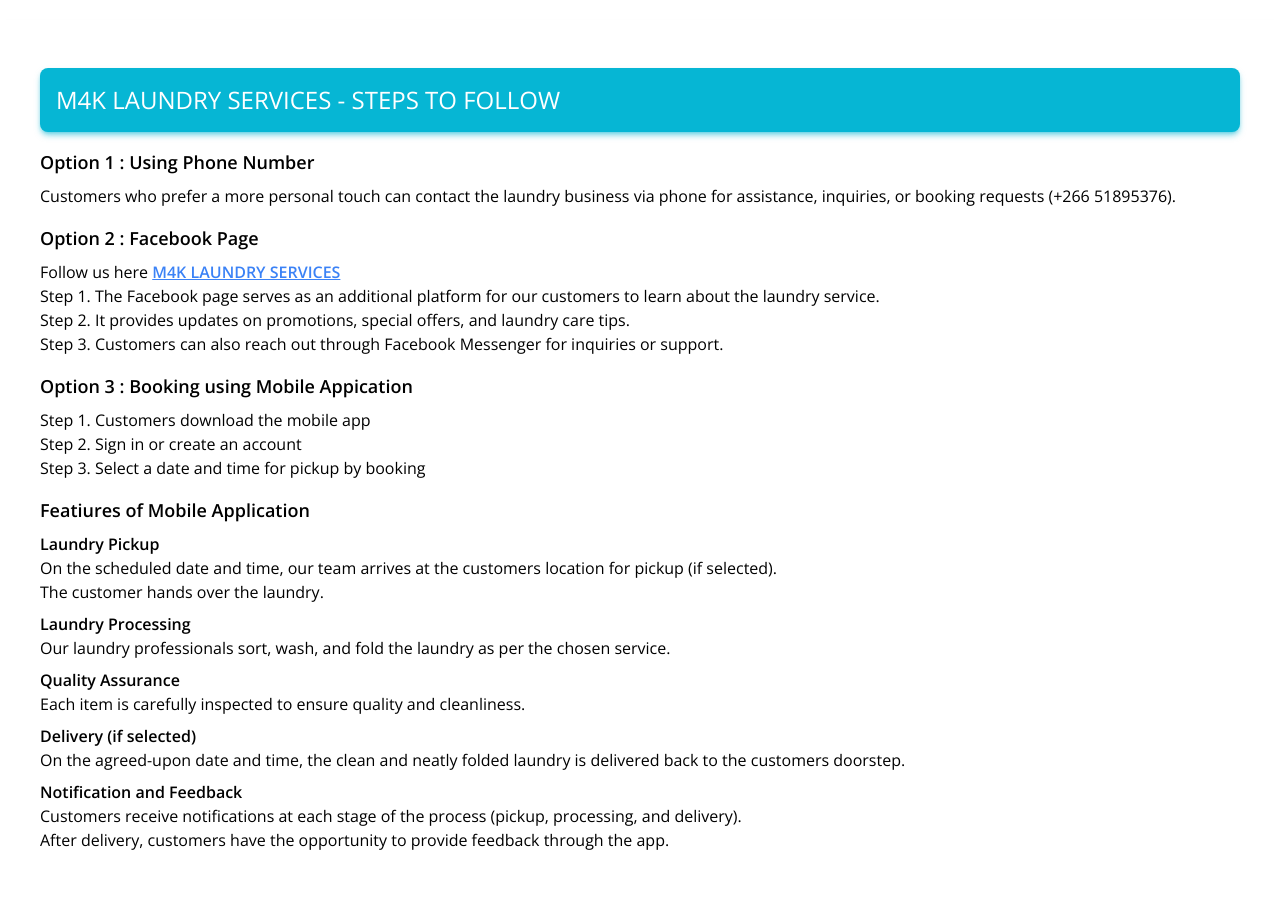
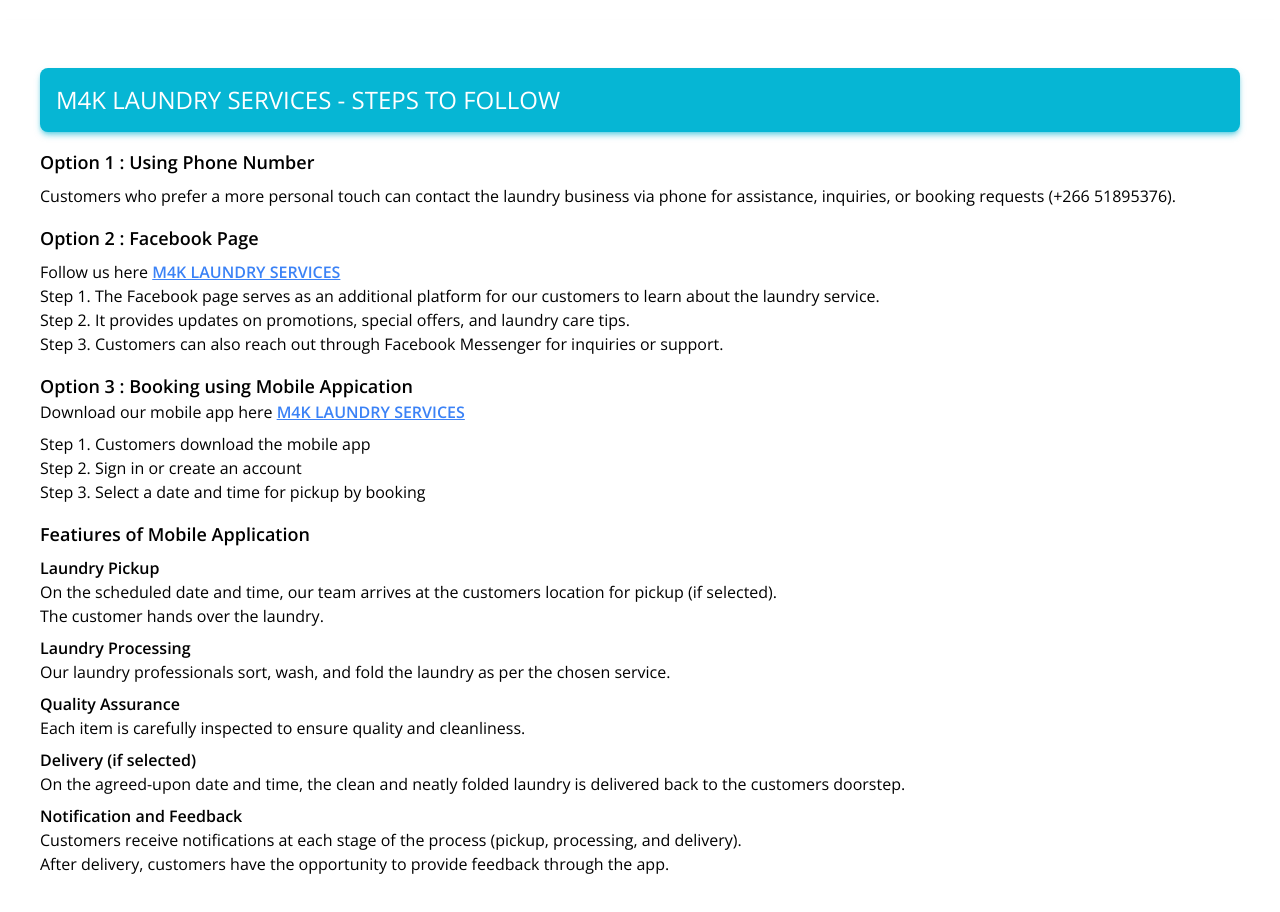
Before and after one commit to HMaroba/m4k-steps, a Next.js app: page / in a window 1280 px wide. Shown: the top 912 px of the page. Built offline with nearby package versions, Linux system fonts and the light colour scheme.

Commit message:
Created navbar

```diff
--- a/src/app/_components/mobileApp.tsx
+++ b/src/app/_components/mobileApp.tsx
@@ -4,6 +4,7 @@
       <h5 className="mt-4 font-semibold text-lg">
         Option 3 : Booking using Mobile Appication
       </h5>
+      <p>Download our mobile app here <a href="https://www.facebook.com/profile.php?id=61551388465746" className="text-blue-500 font-semibold underline">M4K LAUNDRY SERVICES</a></p>
       <ul className="mt-2">
         <p>Step 1. Customers download the mobile app</p>
         <p>Step 2. Sign in or create an account</p>
```
